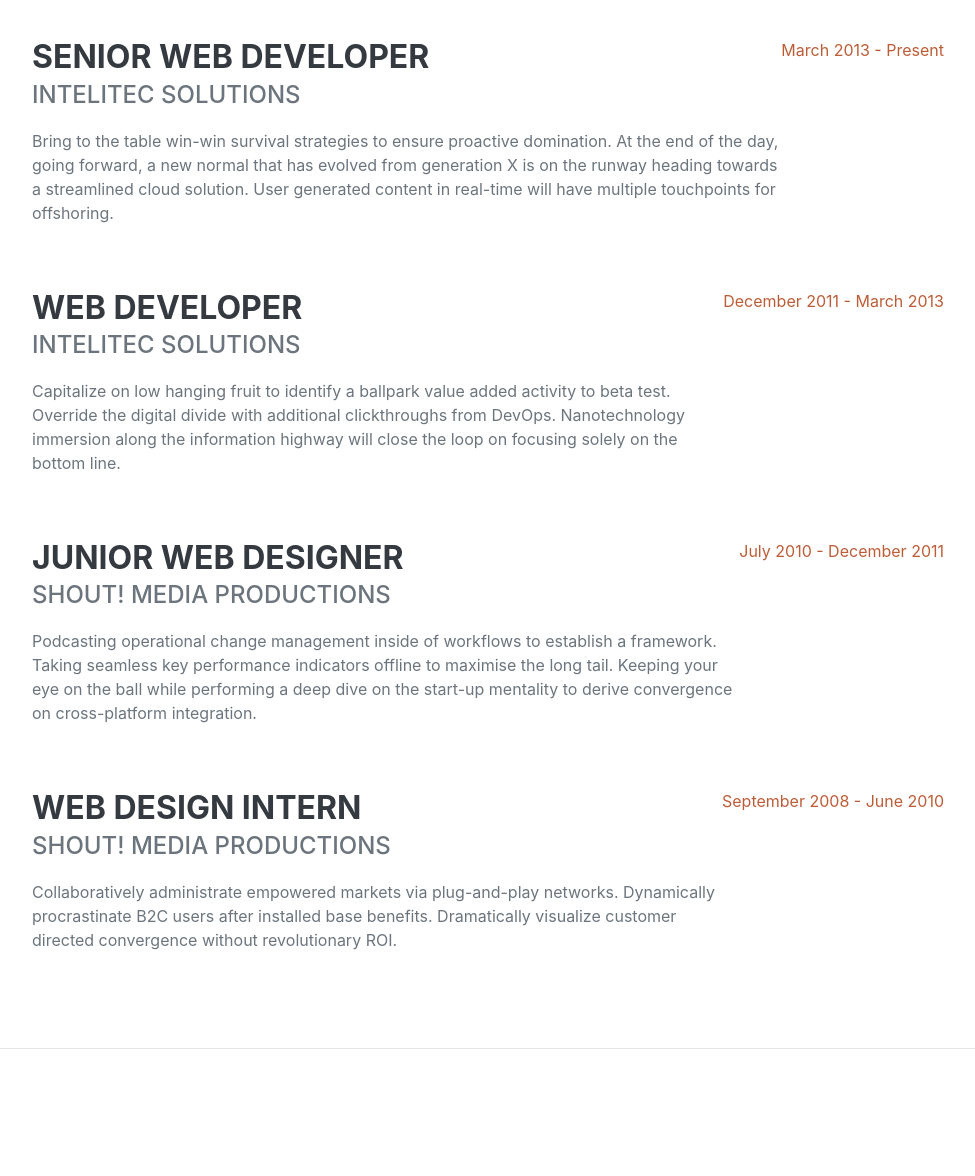
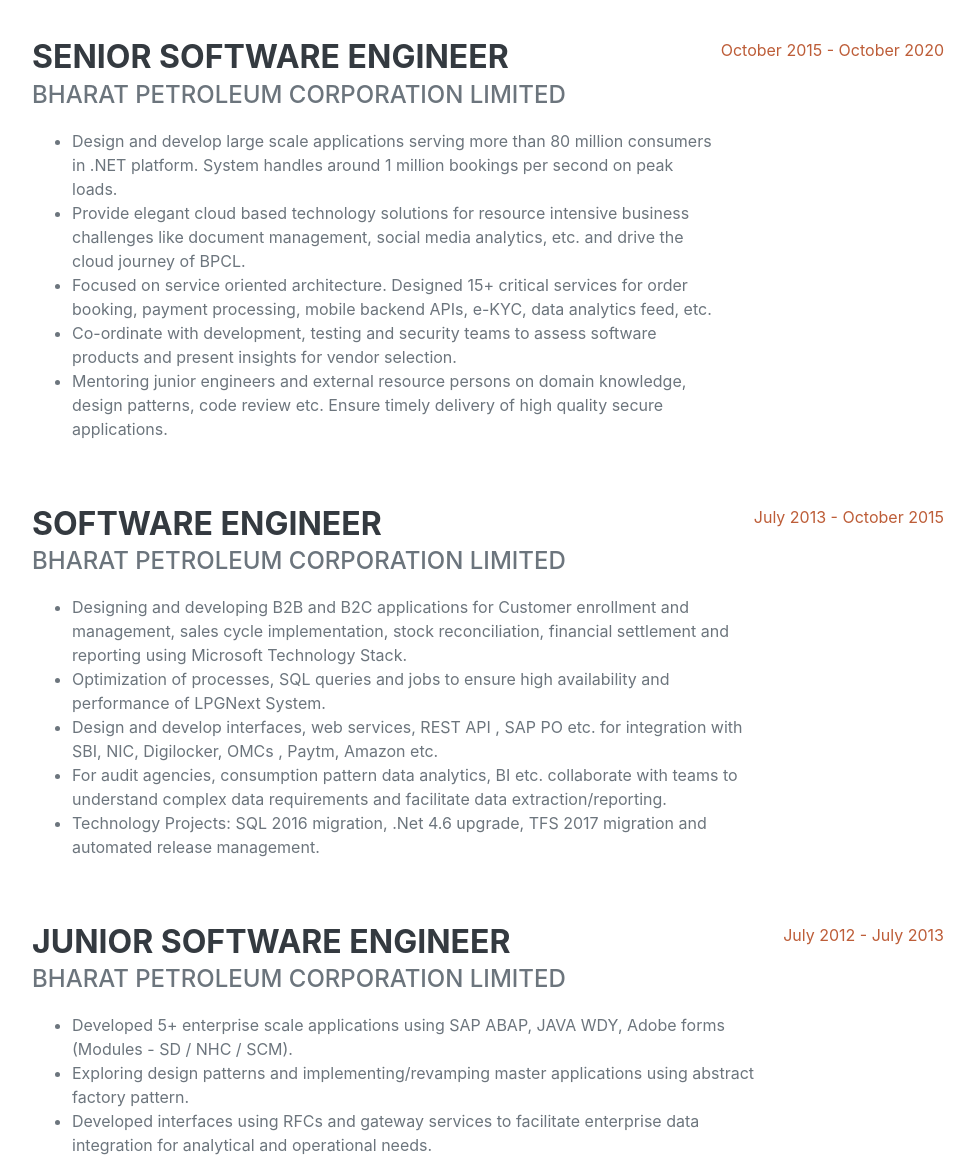
Before and after one commit to devisruthi/portfolio1, a plain HTML site: page index.html in a window 1280 px wide. Shown: the part 1220-2396 px from the top of the page, without its empty margins (288-1263 px from the left). Drawn offline with nearby package versions, Linux system fonts and the light colour scheme; a web font is replaced by a local one.

Commit message:
Update work experience and education

```diff
--- a/index.html
+++ b/index.html
@@ -73,10 +73,8 @@
                         <div class="social-icons">
                             <a class="social-icon" href="https://www.linkedin.com/"><i
                                     class="fab fa-linkedin-in"></i></a>
-                            <a class="social-icon" href="https://github.com/"><i
-                                    class="fab fa-github"></i></a>
-                            <a class="social-icon" href="https://twitter.com/"><i
-                                    class="fab fa-twitter"></i></a>
+                            <a class="social-icon" href="https://github.com/"><i class="fab fa-github"></i></a>
+                            <a class="social-icon" href="https://twitter.com/"><i class="fab fa-twitter"></i></a>
                             <a class="social-icon" href="mailto:dummyaddress@gmail.com"><i
                                     class="fas fa-envelope"></i></a>
                         </div>
@@ -147,46 +145,80 @@
                 <h2 class="mb-5">Experience</h2>
                 <div class="d-flex flex-column flex-md-row justify-content-between mb-5">
                     <div class="flex-grow-1">
-                        <h3 class="mb-0">Senior Web Developer</h3>
-                        <div class="subheading mb-3">Intelitec Solutions</div>
-                        <p>Bring to the table win-win survival strategies to ensure proactive domination. At the end of
-                            the day, going forward, a new normal that has evolved from generation X is on the runway
-                            heading towards a streamlined cloud solution. User generated content in real-time will have
-                            multiple touchpoints for offshoring.</p>
+                        <h3 class="mb-0">Senior Software Engineer</h3>
+                        <div class="subheading mb-3">Bharat Petroleum Corporation Limited</div>
+                        <p>
+                            <ul>
+                                <li>Design and develop large scale applications serving more than
+                                    80 million consumers in .NET platform. System handles around
+                                    1 million bookings per second on peak loads.
+                                <li> Provide elegant cloud based technology solutions for resource
+                                    intensive business challenges like document management, social media analytics, etc.
+                                    and drive the cloud journey of BPCL.
+                                </li>
+                                <li> Focused on service oriented architecture. Designed 15+ critical services for order
+                                    booking, payment processing, mobile backend APIs, e-KYC, data analytics feed, etc.
+                                </li>
+                                <li>Co-ordinate with development, testing and security teams to
+                                    assess software products and present insights for vendor selection.
+                                </li>
+                                <li> Mentoring junior engineers and external resource persons on domain knowledge,
+                                    design patterns, code review etc. Ensure
+                                    timely delivery of high quality secure applications.
+                                </li>
+                            </ul>
+                        </p>
                     </div>
-                    <div class="flex-shrink-0"><span class="text-primary">March 2013 - Present</span></div>
+                    <div class="flex-shrink-0"><span class="text-primary">October 2015 - October 2020</span></div>
                 </div>
                 <div class="d-flex flex-column flex-md-row justify-content-between mb-5">
                     <div class="flex-grow-1">
-                        <h3 class="mb-0">Web Developer</h3>
-                        <div class="subheading mb-3">Intelitec Solutions</div>
-                        <p>Capitalize on low hanging fruit to identify a ballpark value added activity to beta test.
-                            Override the digital divide with additional clickthroughs from DevOps. Nanotechnology
-                            immersion along the information highway will close the loop on focusing solely on the bottom
-                            line.</p>
+                        <h3 class="mb-0">Software Engineer</h3>
+                        <div class="subheading mb-3">Bharat Petroleum Corporation Limited</div>
+                        <p>
+                            <ul>
+                                <li>Designing and developing B2B and B2C applications for Customer enrollment and
+                                    management, sales cycle
+                                    implementation, stock reconciliation, financial settlement and
+                                    reporting using Microsoft Technology Stack.</li>
+                                <li> Optimization of processes, SQL queries and jobs to ensure high
+                                    availability and performance of LPGNext System. </li>
+                                <li> Design and develop interfaces, web services, REST API , SAP PO
+                                    etc. for integration with SBI, NIC, Digilocker, OMCs , Paytm, Amazon etc. </li>
+                                <li>For audit
+                                    agencies, consumption pattern data analytics, BI etc. collaborate with teams to
+                                    understand complex data
+                                    requirements and facilitate data extraction/reporting.
+                                </li>
+                                <li> Technology Projects: SQL 2016 migration, .Net 4.6 upgrade, TFS
+                                    2017 migration and automated release management.</li>
+                            </ul>
+                        </p>
                     </div>
-                    <div class="flex-shrink-0"><span class="text-primary">December 2011 - March 2013</span></div>
+                    <div class="flex-shrink-0"><span class="text-primary">July 2013 - October 2015</span></div>
                 </div>
                 <div class="d-flex flex-column flex-md-row justify-content-between mb-5">
                     <div class="flex-grow-1">
-                        <h3 class="mb-0">Junior Web Designer</h3>
-                        <div class="subheading mb-3">Shout! Media Productions</div>
-                        <p>Podcasting operational change management inside of workflows to establish a framework. Taking
-                            seamless key performance indicators offline to maximise the long tail. Keeping your eye on
-                            the ball while performing a deep dive on the start-up mentality to derive convergence on
-                            cross-platform integration.</p>
+                        <h3 class="mb-0">Junior Software Engineer</h3>
+                        <div class="subheading mb-3">Bharat Petroleum Corporation Limited</div>
+                        <p>
+                            <ul>
+                                <li>
+                                    Developed 5+ enterprise scale applications using SAP ABAP, JAVA WDY, Adobe forms
+                                    (Modules - SD / NHC / SCM).
+                                </li>
+                                <li>
+                                    Exploring design patterns and implementing/revamping master applications using
+                                    abstract factory pattern.
+                                </li>
+                                <li>
+                                    Developed interfaces using RFCs and gateway services to
+                                    facilitate enterprise data integration for analytical and operational needs.
+                                </li>
+                            </ul>
+                        </p>
                     </div>
-                    <div class="flex-shrink-0"><span class="text-primary">July 2010 - December 2011</span></div>
-                </div>
-                <div class="d-flex flex-column flex-md-row justify-content-between">
-                    <div class="flex-grow-1">
-                        <h3 class="mb-0">Web Design Intern</h3>
-                        <div class="subheading mb-3">Shout! Media Productions</div>
-                        <p>Collaboratively administrate empowered markets via plug-and-play networks. Dynamically
-                            procrastinate B2C users after installed base benefits. Dramatically visualize customer
-                            directed convergence without revolutionary ROI.</p>
-                    </div>
-                    <div class="flex-shrink-0"><span class="text-primary">September 2008 - June 2010</span></div>
+                    <div class="flex-shrink-0"><span class="text-primary">July 2012 - July 2013</span></div>
                 </div>
             </div>
         </section>
@@ -197,20 +229,12 @@
                 <h2 class="mb-5">Education</h2>
                 <div class="d-flex flex-column flex-md-row justify-content-between mb-5">
                     <div class="flex-grow-1">
-                        <h3 class="mb-0">University of Colorado Boulder</h3>
-                        <div class="subheading mb-3">Bachelor of Science</div>
-                        <div>Computer Science - Web Development Track</div>
-                        <p>GPA: 3.23</p>
+                        <h3 class="mb-0">University of Calicut</h3>
+                        <div class="subheading mb-3">Bachelor of Technology</div>
+                        <div>Computer Science and Engineering</div>
+                        <p>Placed in First Class with Honors</p>
                     </div>
-                    <div class="flex-shrink-0"><span class="text-primary">August 2006 - May 2010</span></div>
-                </div>
-                <div class="d-flex flex-column flex-md-row justify-content-between">
-                    <div class="flex-grow-1">
-                        <h3 class="mb-0">James Buchanan High School</h3>
-                        <div class="subheading mb-3">Technology Magnet Program</div>
-                        <p>GPA: 3.56</p>
-                    </div>
-                    <div class="flex-shrink-0"><span class="text-primary">August 2002 - May 2006</span></div>
+                    <div class="flex-shrink-0"><span class="text-primary">2008 - 2012</span></div>
                 </div>
             </div>
         </section>
```
Also changed, not shown: css/styles.css. Lines whose indentation alone changed are shown as unchanged.
